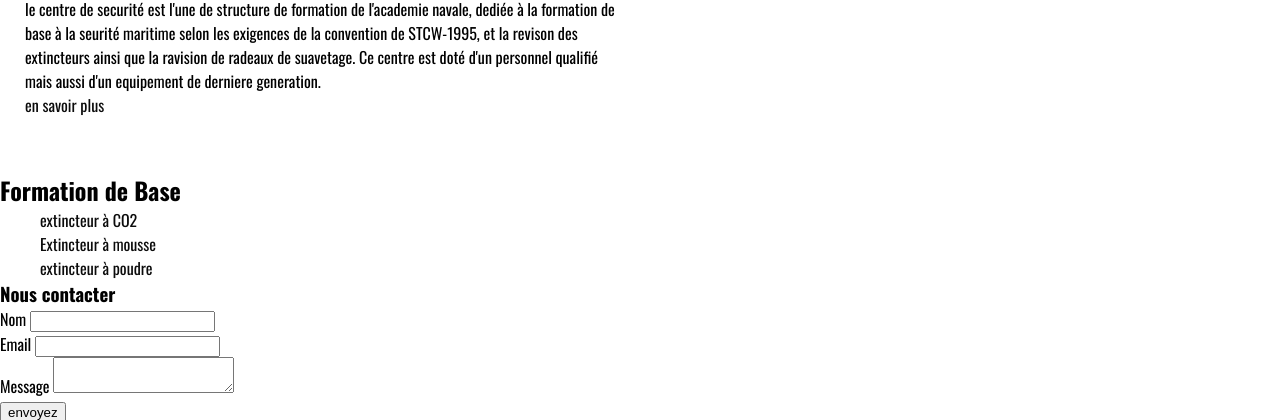
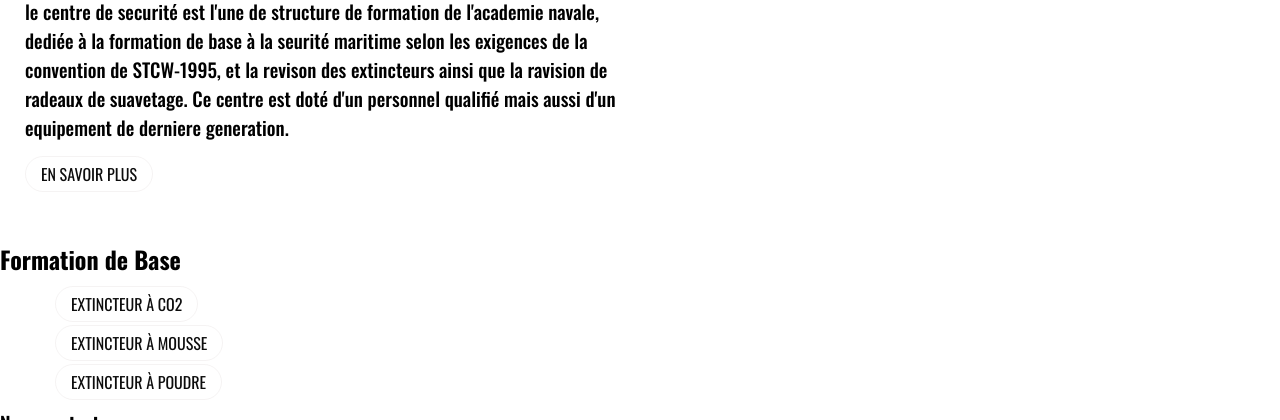
Before and after one commit to babiraagel/centre-de-securit-, a plain HTML site: page index.html in a window 1280 px wide. Shown: the part 192-612 px from the top of the page. Drawn offline with Linux system fonts and the light colour scheme.

Commit message:
cs ameliorée

```diff
--- a/index.html
+++ b/index.html
@@ -44,12 +44,14 @@
       <div class="image principale"></div>
     </header>
     <section class="section">
-      <h2>Formation de Base</h2>
-      <ul>
-        <li><a href="">extincteur à CO2</a></li>
-        <li><a href="">Extincteur à mousse</a></li>
-        <li><a href="">extincteur à poudre</a></li>
-      </ul>
+      <div class="text">
+        <h2>Formation de Base</h2>
+        <ul>
+          <li><a href="#" class="button">extincteur à CO2</a></li>
+          <li><a href="#" class="button">Extincteur à mousse</a></li>
+          <li><a href="#" class="button">extincteur à poudre</a></li>
+        </ul>
+      </div>
       <div class="img-CO2"></div>
       <div class="img-mousse"></div>
       <div class="img-poudre"></div>
--- a/style.css
+++ b/style.css
@@ -10,6 +10,10 @@
 
 body {
     font-family: "Oswald", sans-serif;
+}
+p {
+    font-size: 1.2rem;
+    font-weight: 500;
 }
 li {
     list-style: none;
@@ -34,6 +38,9 @@ header {
     display: grid;
     grid-template-columns: 50% 50%;
 }
+header p {
+    margin-bottom: 20px;
+}
 .container {
     padding: 15px;
     margin: 0 auto;
@@ -45,3 +52,33 @@ h1 {
     letter-spacing: 2px;
     text-transform: uppercase;
 }
+.button {
+    border: 1px solid rgba(182, 175, 175, 0.144);
+    padding: 5px 15px;
+    border-radius: 50px;
+    font-size: 1rem;
+    text-transform: uppercase;
+    font-weight: 400;
+    cursor: pointer;
+    transition: 0.3s;
+
+
+}
+.button:hover {
+    background: rgba(60, 60, 173, 0.842);
+    color: whitesmoke;
+}
+.section li {
+    margin: 15px;
+}
+.section {
+    display: grid;
+    grid-template-columns: 30% 70%;
+    min-width: 400px;
+}
+.text {
+    width: 100%;
+    display: block;
+    align-items: center;
+    margin: 0 auto;
+}
```
